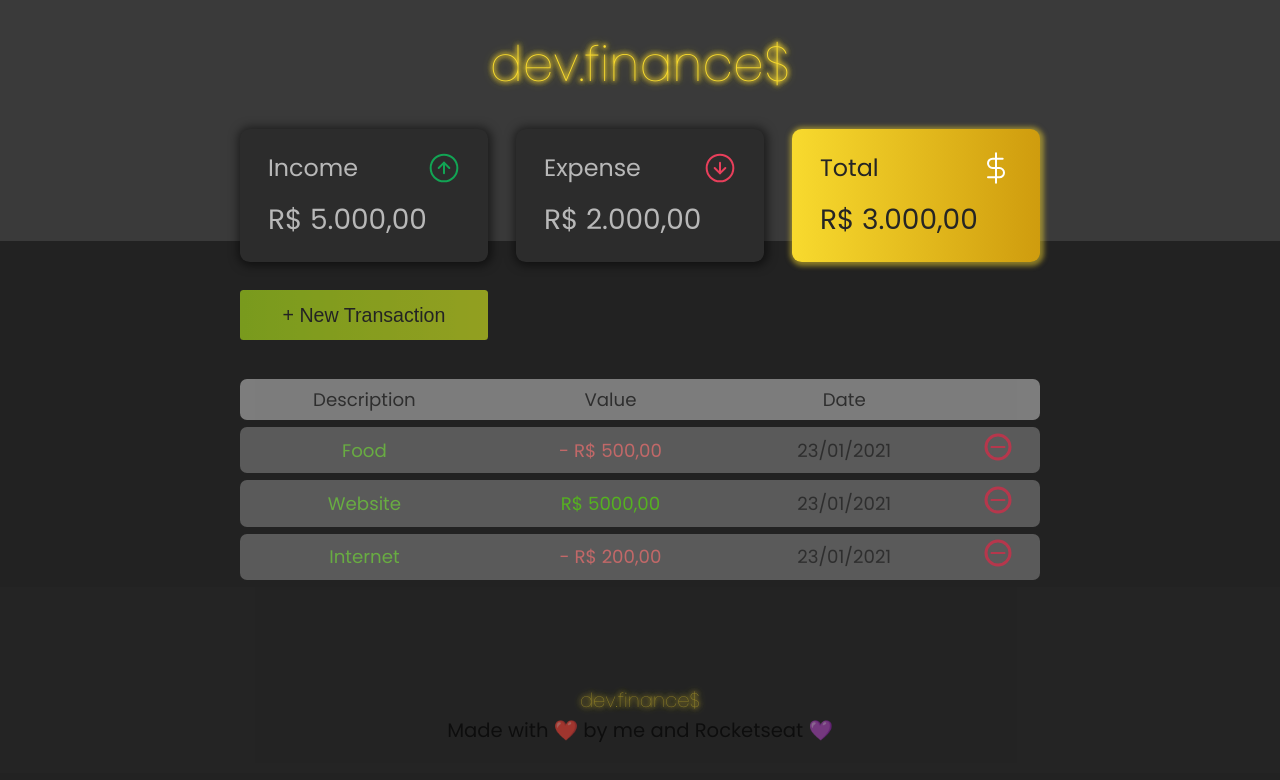
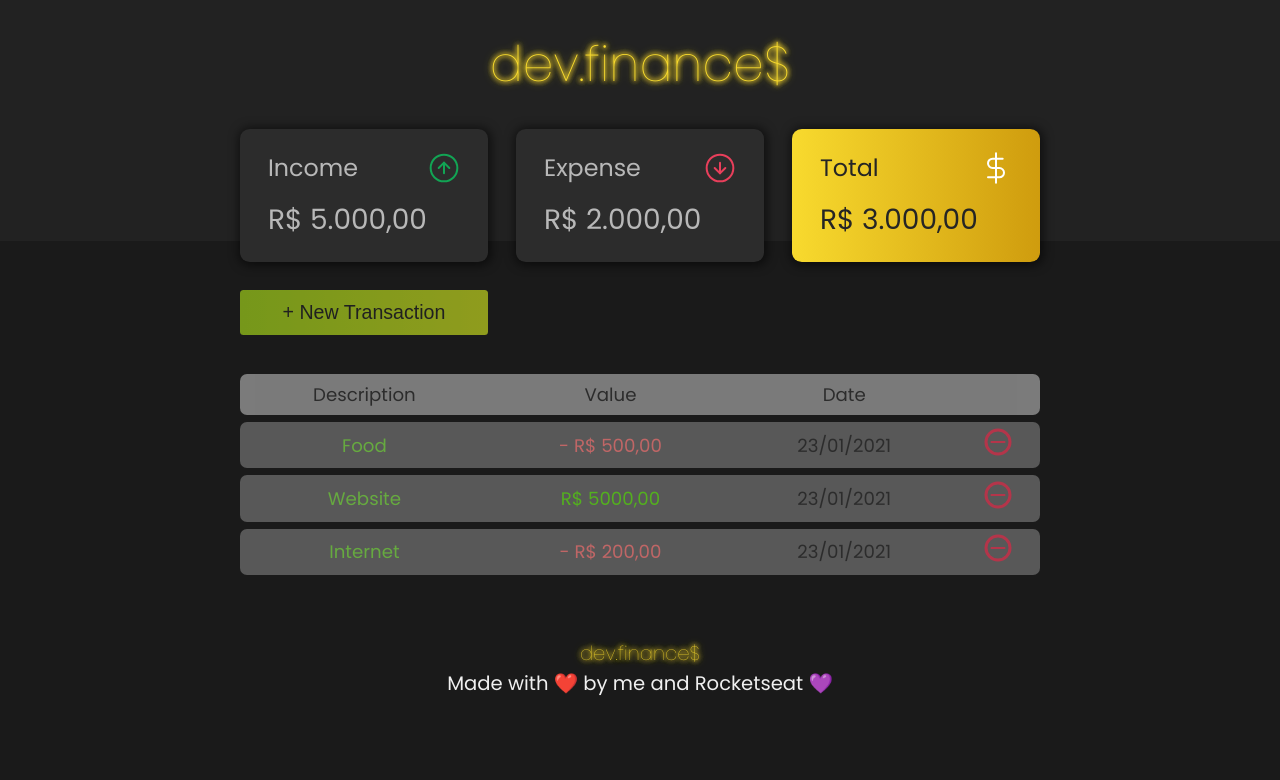
Before and after one commit to Pedro-Murilo/devfinance, a React (Create React App) app: page / in a window 1280 px wide. Shown: the top 780 px of the page. Built offline with nearby package versions, Linux system fonts and the light colour scheme.

Commit message:
style: changed some styles on Footer, Card, Header and Transactions

```diff
--- a/src/components/Card/CardStyles.js
+++ b/src/components/Card/CardStyles.js
@@ -35,14 +35,9 @@ export const CardContainer = styled.div`
   &.total {
     background-image: linear-gradient(to right, #f8da2e, #cf9c0e);
     color: #252525;
-    box-shadow: 1px 1px 5px 3px rgb(248, 218, 46, 0.5);
   }
 
   &:hover {
     transform: translateY(-5%);
-
-    &.total {
-      box-shadow: 1px 1px 5px 10px rgb(248, 218, 46, 0.5);
-    }
   }
 `;
--- a/src/components/Footer/FooterStyles.js
+++ b/src/components/Footer/FooterStyles.js
@@ -4,15 +4,13 @@ import { ColorNeon, ColorNeonSecondary } from '../Balance/BalanceStyles';
 
 export const FooterContainer = styled.footer`
     text-align: center;
-    padding: 7rem 0 2rem;
-    background-color: #252525;
-    color: #000;
-    opacity: 0.6;
+    margin: 0 auto;
+    padding: 4rem 0 0 0;
+    color: #f0f0f0;
     font-size: 1.4rem;
 
     p:first-child {
         font-weight: 100;
-        color: #fff;
 
         ${({ isActive }) =>
       !isActive &&
--- a/src/components/Header/HeaderStyles.js
+++ b/src/components/Header/HeaderStyles.js
@@ -4,7 +4,7 @@ import { ColorNeon, ColorNeonSecondary } from '../Balance/BalanceStyles';
 
 export const HeaderContainer = styled.header`
   text-align: center;
-  background: #3a3a3a;
+  background: #222;
   padding: 2rem 0 10rem;
 
   h1 {
--- a/src/components/Transactions/TransactionsStyles.js
+++ b/src/components/Transactions/TransactionsStyles.js
@@ -68,7 +68,7 @@ export const ButtonTransaction = styled.button`
   border-radius: 0.25rem;
   cursor: pointer;
   width: 31%;
-  height: 50px;
+  height: 45px;
   opacity: 0.6;
   transition: 0.2s;
 
--- a/src/globalStyle.js
+++ b/src/globalStyle.js
@@ -13,7 +13,7 @@ export const GlobalStyle = createGlobalStyle`
 
 body {
   font-family: "Poppins", sans-serif;
-  background-color: #222;
+  background: #1a1a1a;
 }
 
 a {
```
Also changed, not shown: 1 other file (tests, documents, lock files or other folders).
